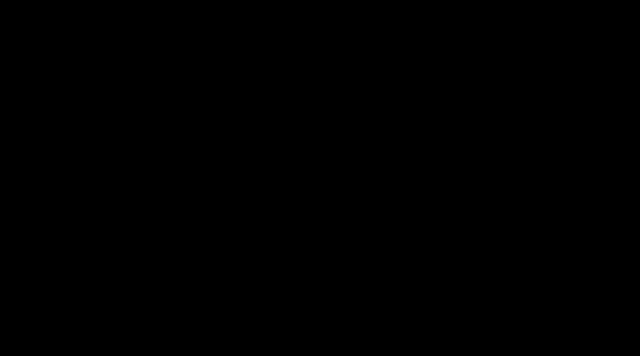
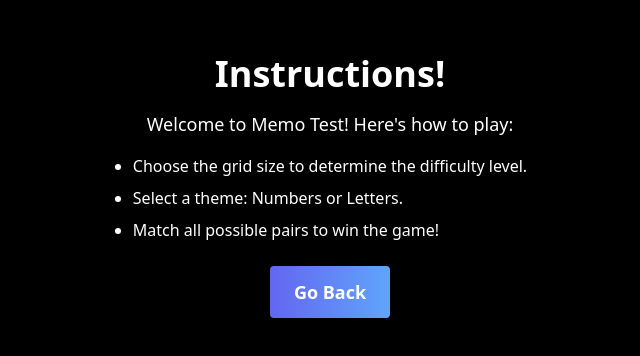
Before and after one commit to itsjoacor/unq-ui-joaquin-rodriguez-trabajo-final, a React (Vite) app: page /instructions in a window 1280 px wide. Before the commit this address had no page. Shown: the part 214-570 px from the top of the page, without its empty margins (310-950 px from the left). Built offline with nearby package versions, Linux system fonts and the light colour scheme.

Commit message:
instructions + notFound

```diff
--- a/src/App.jsx
+++ b/src/App.jsx
@@ -1,7 +1,8 @@
-import { BrowserRouter, Route, Routes } from "react-router-dom"
-import GamePlaySetUp from "./pages/home/page"
-import Game from "./pages/game/page"
-
+import { BrowserRouter, Route, Routes } from "react-router-dom";
+import GamePlaySetUp from "./pages/home/page";
+import Game from "./pages/game/page";
+import Instructions from "./pages/instructions/instructions";
+import PageNotFound from "./pages/error/pageNotFound";
 
 function App() {
   return (
@@ -9,6 +10,8 @@
       <Routes>
         <Route path="/" element={<GamePlaySetUp />} />
         <Route path="/game" element={<Game />} />
+        <Route path="/instructions" element={<Instructions />} />
+        <Route path="*" element={<PageNotFound />} />
       </Routes>
     </BrowserRouter>
   );
--- /dev/null
+++ b/src/pages/error/pageNotFound.jsx
@@ -0,0 +1,25 @@
+import React from "react";
+import { useNavigate } from "react-router-dom";
+
+function PageNotFound() {
+  const navigate = useNavigate();
+
+  const handleGoHome = () => {
+    navigate("/");
+  };
+
+  return (
+    <div className="flex flex-col items-center justify-center min-h-screen bg-black text-white">
+      <h1 className="text-6xl font-bold mb-6">Ups! Sorry</h1>
+      <p className="text-xl mb-8 text-gray-400">Page Not Found</p>
+      <button
+        onClick={handleGoHome}
+        className="px-8 py-4 text-lg font-bold rounded bg-gradient-to-r from-indigo-500 to-blue-500 hover:from-blue-400 hover:to-blue-300"
+      >
+        Go Home
+      </button>
+    </div>
+  );
+}
+
+export default PageNotFound;
--- a/src/pages/home/page.jsx
+++ b/src/pages/home/page.jsx
@@ -2,6 +2,7 @@
 import BoardSize from "../../shared/components/home/BoardSize";
 import ThemeSelector from "../../shared/components/home/ThemeSelector";
 import { useNavigate } from "react-router-dom";
+import { FiInfo } from "react-icons/fi";
 
 function GamePlaySetUp() {
   const [selectedSize, setSelectedSize] = useState(4);
@@ -12,8 +13,21 @@
     navigate("/game", { state: { size: selectedSize, theme: selectedTheme } });
   };
 
+  const handleInstructions = () => {
+    navigate("/instructions");
+  };
+
   return (
-    <div className="flex items-center justify-center min-h-screen min-w-screen bg-black text-white">
+    <div className="relative flex items-center justify-center min-h-screen min-w-screen bg-black text-white">
+
+      <button
+        onClick={handleInstructions}
+        className="absolute top-4 right-4 text-white text-2xl hover:text-gray-300"
+        title="Instructions"
+      >
+        <FiInfo />
+      </button>
+
       <div className="bg-black rounded-lg shadow-lg p-10 w-[90%] max-w-md flex flex-col items-center justify-center">
         <h1 className="text-6xl font-bold mb-6 text-center pb-6">Memo Test</h1>
 
--- /dev/null
+++ b/src/pages/instructions/instructions.jsx
@@ -0,0 +1,28 @@
+import { useNavigate } from "react-router-dom";
+
+function Instructions() {
+	const navigate = useNavigate();
+
+	const handleGoHome = () => {
+		navigate("/");
+	};
+	return (
+		<div className="flex flex-col items-center justify-center min-h-screen bg-black text-white p-6">
+			<h1 className="text-4xl font-bold mb-4">Instructions!</h1>
+			<p className="text-lg mb-4">Welcome to Memo Test! Here's how to play:</p>
+			<ul className="list-disc text-left space-y-2">
+				<li>Choose the grid size to determine the difficulty level.</li>
+				<li>Select a theme: Numbers or Letters.</li>
+				<li>Match all possible pairs to win the game!</li>
+			</ul>
+			<button
+				onClick={handleGoHome}
+				className="mt-6 px-6 py-3 bg-gradient-to-r from-indigo-500 to-blue-400 text-white text-lg font-bold rounded hover:from-blue-400 hover:to-blue-300"
+			>
+				Go Back
+			</button>
+		</div>
+	);
+}
+
+export default Instructions;
```
Lines whose indentation alone changed are shown as unchanged.
